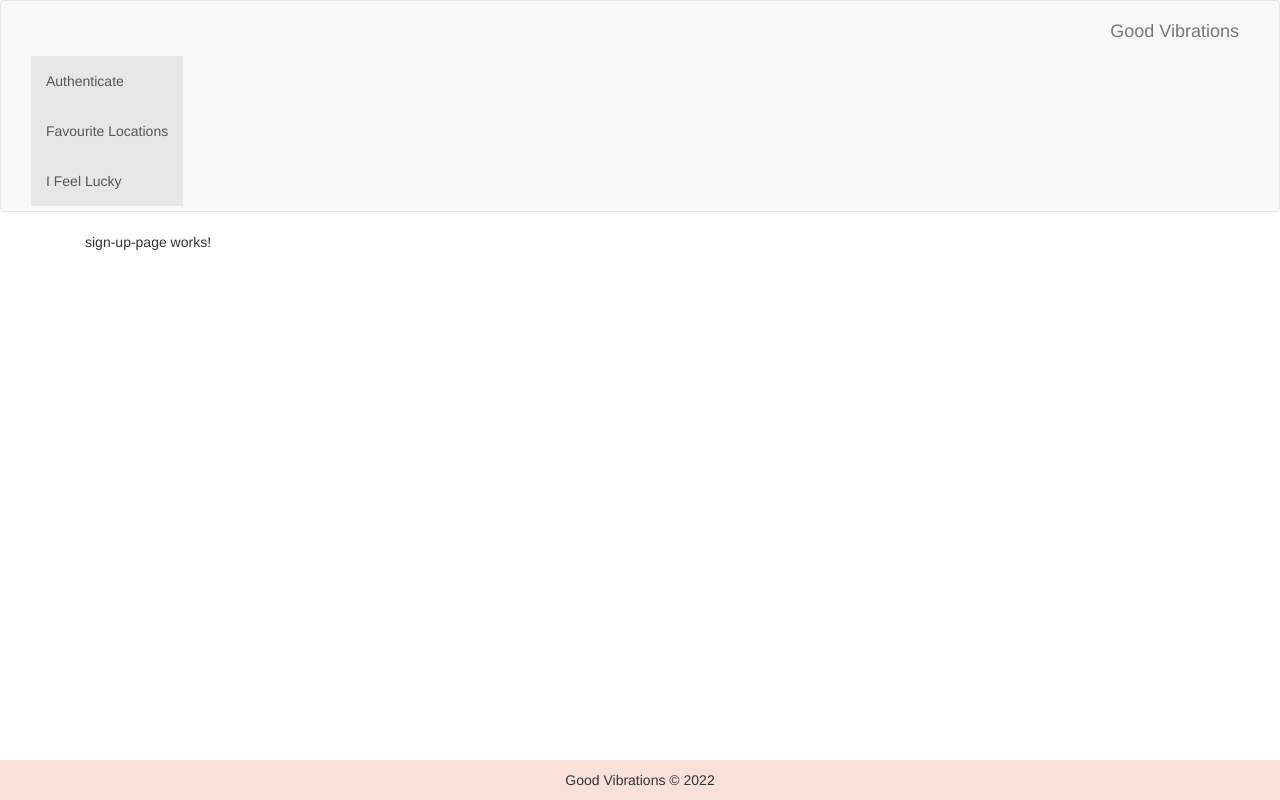
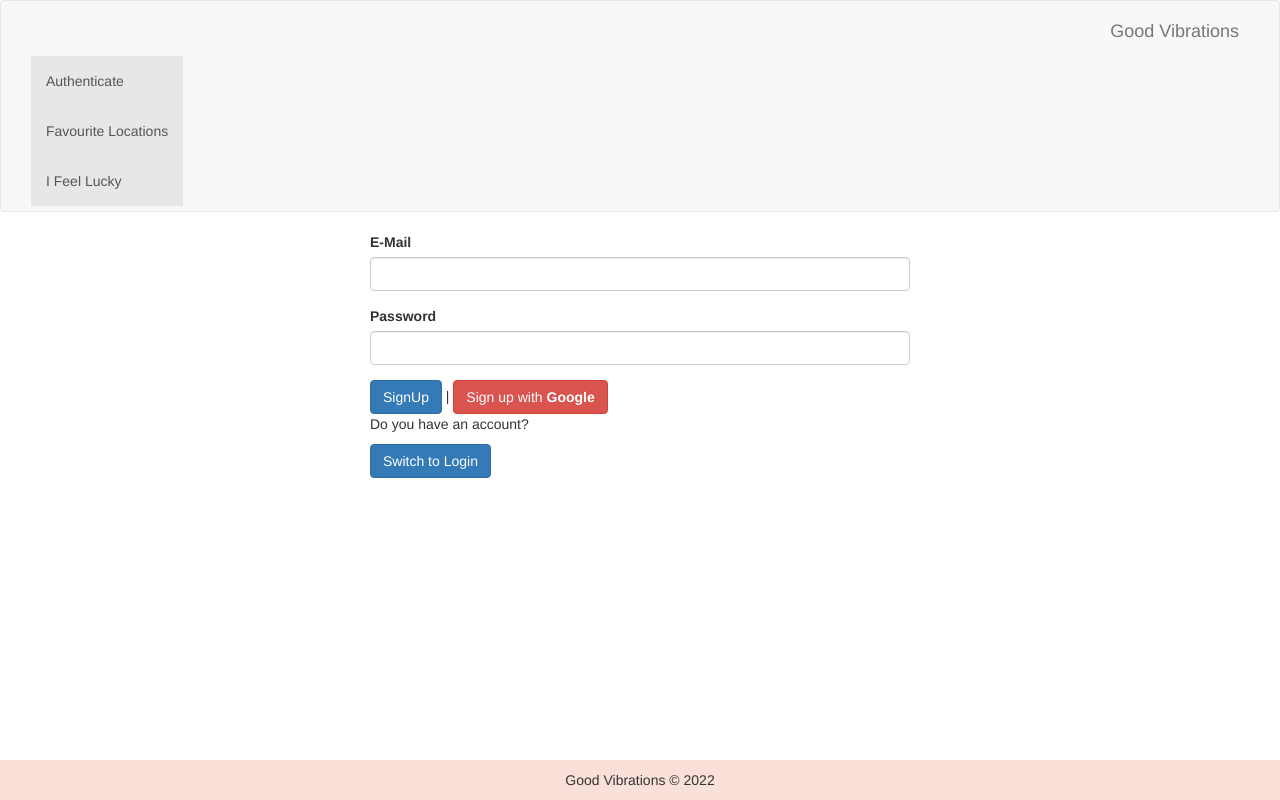
Before and after one commit to BogdanPopel/Good-Vibrations, an Angular app in the folder App/GoodVibrations/: page /signup in a window 1280 px wide. Built offline with nearby package versions, Linux system fonts and the light colour scheme.

Commit message:
SignUp Frontend Done

```diff
--- a/App/GoodVibrations/src/app/pages/sign-up-page/sign-up-page.component.html
+++ b/App/GoodVibrations/src/app/pages/sign-up-page/sign-up-page.component.html
@@ -1 +1,43 @@
-<p>sign-up-page works!</p>
+<link
+  rel="stylesheet"
+  href="https://maxcdn.bootstrapcdn.com/bootstrap/3.3.7/css/bootstrap.min.css"
+/>
+<div class="row">
+  <div class="col-xs-12 col-md-6 col-md-offset-3">
+    <form>
+      <div class="form-group">
+        <label for="email">E-Mail</label>
+        <input
+          type="email"
+          id="email"
+          class="form-control"
+          ngModel
+          name="email"
+          required
+          email
+        />
+      </div>
+      <div class="form-group">
+        <label for="password">Password</label>
+        <input
+          type="password"
+          id="password"
+          class="form-control"
+          ngModel
+          name="password"
+          required
+          minlength="6"
+        />
+      </div>
+      <div>
+        <button class="btn btn-primary" type="submit">SignUp</button>
+        |
+        <a href="#" class="btn btn-danger">
+            <i class="fa fa-google"></i> Sign up with <b>Google</b>
+            </a>
+      </div>
+      <p class="mt-auto">Do you have an account?</p>
+      <button class="btn btn-primary" (click)="switchToLogin()" type="button">Switch to Login</button>
+    </form>
+  </div>
+</div>
--- a/App/GoodVibrations/src/app/pages/sign-up-page/sign-up-page.component.ts
+++ b/App/GoodVibrations/src/app/pages/sign-up-page/sign-up-page.component.ts
@@ -1,4 +1,5 @@
 import { Component, OnInit } from '@angular/core';
+import { Router } from '@angular/router';
 
 @Component({
   selector: 'app-sign-up-page',
@@ -7,9 +8,12 @@ import { Component, OnInit } from '@angular/core';
 })
 export class SignUpPageComponent implements OnInit {
 
-  constructor() { }
+  constructor(private router: Router) { }
 
   ngOnInit(): void {
   }
 
+  switchToLogin(){
+    this.router.navigate(['./login']);
+  }
 }
```
